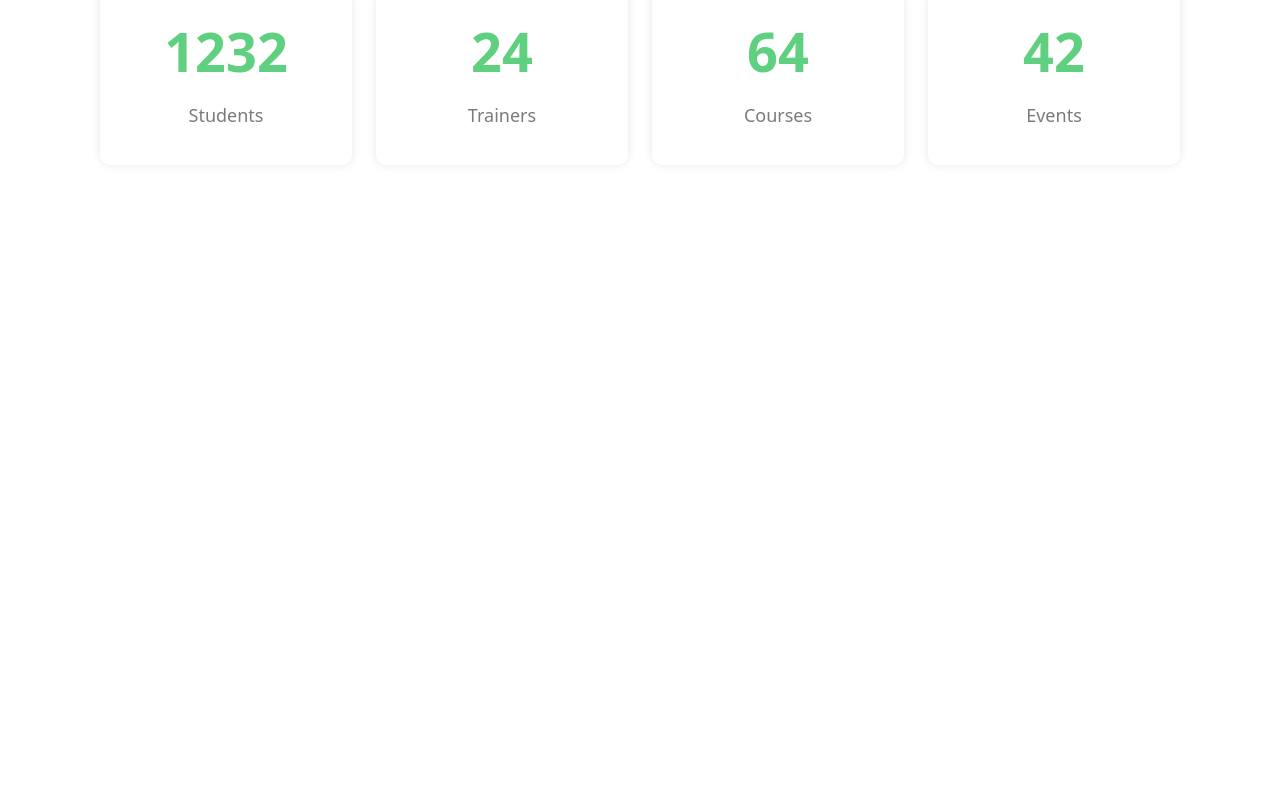
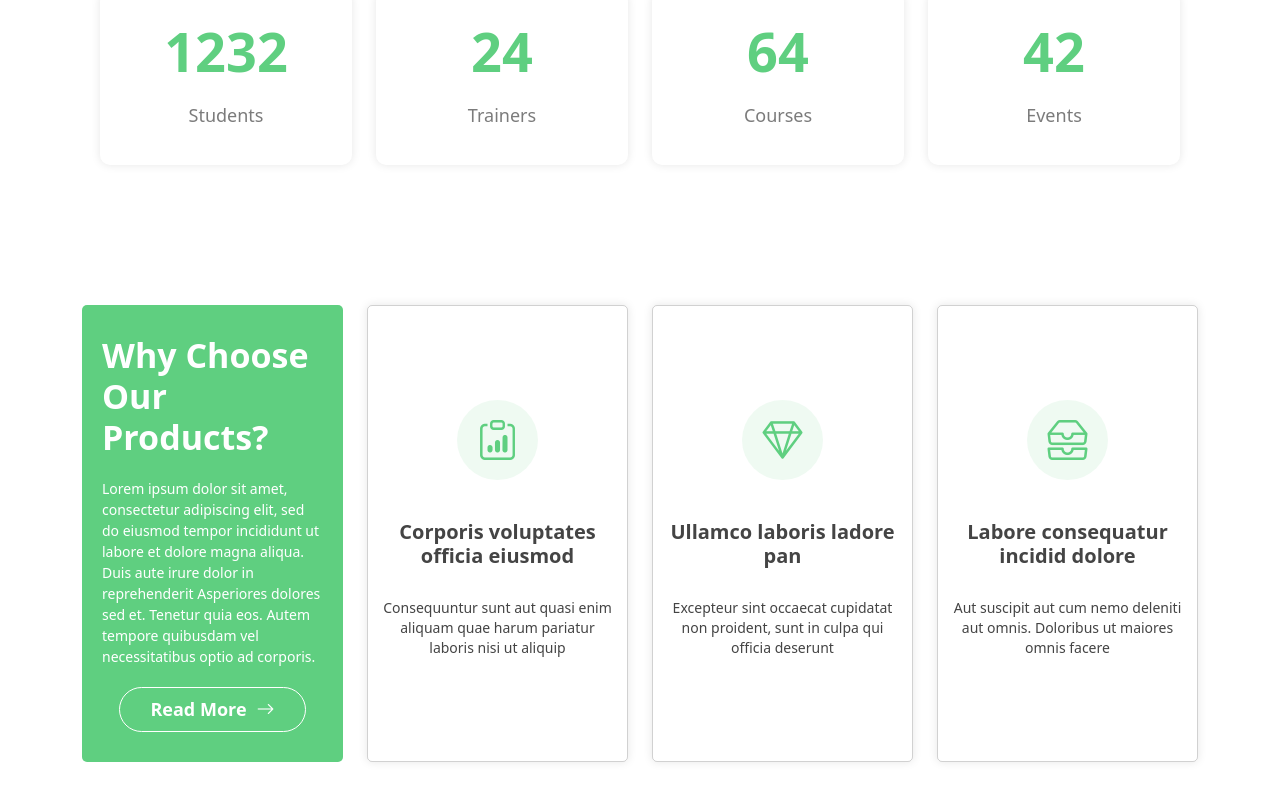
Before and after one commit to faribacss/Nice-School, a React (Vite) app: page / in a window 1280 px wide. Shown: the part 1395-2195 px from the top of the page. Before the commit the page ends 1640 px from the top, so only its background shows below. Built offline with nearby package versions, Linux system fonts and the light colour scheme.

Commit message:
body "why Us" added to project

```diff
--- a/src/App.jsx
+++ b/src/App.jsx
@@ -1,10 +1,12 @@
 import Header from "./components/Header/Header";
 import Body from "./components/Body/Body";
+import About from "./components/About/About";
 function App() {
   return (
     <>
       <Header />
       <Body />
+      <About />
     </>
   );
 }
--- /dev/null
+++ b/src/components/About/About.css
@@ -0,0 +1,95 @@
+.why-us {
+    padding: 60px 20px;
+}
+
+.why-box {
+    background-color: #5fcf80;
+    padding: 30px 20px;
+    border-radius: 5px;
+}
+
+.why-box h3 {
+    font-size: 34px;
+    font-weight: 600;
+    color: #fff;
+    margin-bottom: 20px;
+}
+
+.why-box p {
+    font-size: 14px;
+    color: #fff;
+    margin-bottom: 20px;
+}
+
+.read-more-btn {
+    text-align: center;
+    border: 1px solid #fff;
+    border-radius: 25px;
+    padding: 8px 30px;
+    width: fit-content;
+    margin: 0 auto;
+    gap: 10px;
+    transition: all 0.3s ease-in-out;
+}
+
+.read-more-btn:hover {
+    background-color: #ffffff52;
+    border: 1px solid #ffffff52;
+}
+
+.read-more-btn a{
+    color: #fff;
+    text-decoration: none;
+    font-size: 18px;
+    font-weight: 600;
+}
+
+.read-more-btn i {
+    color: #fff;
+    font-size: 18px;
+    transition: all 0.3s ease-in-out;
+}
+
+.read-more-btn:hover i {
+    transform: translateX(5px);
+}
+
+.icon-box {
+    border: 1px solid #4444443f;
+    padding: 20px 10px;
+    border-radius: 5px;
+    text-align: center;
+    width: 100%;
+    height: 100%;
+    line-height: 20px;
+    box-shadow: 0 0 10px 0 rgba(0, 0, 0, 0.1);
+    transition: all 0.3s ease-in-out;
+}
+
+.icon-box i{
+    margin-bottom: 40px;
+    font-size: 40px;
+    color: #5fcf80;
+    transition: all 0.3s ease-in-out;
+    background-color: #5fcf801a;
+    padding: 20px;
+    border-radius: 50%;
+}
+
+.icon-box:hover i{
+    background-color: #5fcf80;
+    color: #fff;
+}
+
+.icon-box h4 {
+    font-size: 20px;
+    font-weight: 600;
+    color: #444444;
+    margin-bottom: 30px;
+}
+
+.icon-box p {
+    font-size: 14px;
+    color: #444444;
+    margin-bottom: 10px;
+}
--- /dev/null
+++ b/src/components/About/About.jsx
@@ -0,0 +1,74 @@
+import "./About.css";
+import AboutItem from "./AboutItem";
+import AOS from "aos";
+import "aos/dist/aos.css";
+import { useEffect } from "react";
+
+function About() {
+    const aboutItems = [
+      {
+        id: 1,
+        icon: "bi-clipboard-data",
+        title: "Corporis voluptates officia eiusmod",
+        description:
+          "Consequuntur sunt aut quasi enim aliquam quae harum pariatur laboris nisi ut aliquip",
+      },
+      {
+        id: 2,
+        icon: "bi-gem",
+        title: "Ullamco laboris ladore pan",
+        description:
+          "Excepteur sint occaecat cupidatat non proident, sunt in culpa qui officia deserunt",
+      },
+      {
+        id: 3,
+        icon: "bi-inboxes",
+        title: "Labore consequatur incidid dolore",
+        description:
+          "Aut suscipit aut cum nemo deleniti aut omnis. Doloribus ut maiores omnis facere",
+      },
+    ];
+    useEffect(() => {
+        AOS.init({
+            duration: 800, // زمان انیمیشن‌ها (ms)
+            once: true, // فقط یکبار انیمیشن اجرا شه
+        });
+    }, []);
+    return (
+      <section className="why-us">
+        <div className="container">
+          <div className="row gy-4">
+            <div
+              className="col-md-6 col-xl-3"
+              aos-init
+              aos-animate="fade-up"
+              data-aos-delay="110"
+            >
+              <div className="why-box">
+                <h3>Why Choose Our Products?</h3>
+                <p>
+                  Lorem ipsum dolor sit amet, consectetur adipiscing elit, sed
+                  do eiusmod tempor incididunt ut labore et dolore magna aliqua.
+                  Duis aute irure dolor in reprehenderit Asperiores dolores sed
+                  et. Tenetur quia eos. Autem tempore quibusdam vel
+                  necessitatibus optio ad corporis.
+                </p>
+                <div className="text-center d-flex justify-content-center align-items-center read-more-btn">
+                  <a href="#" className="btn-get-started">
+                    Read More
+                  </a>
+                  <i className="bi bi-arrow-right"></i>
+                </div>
+              </div>
+            </div>
+
+            {aboutItems.map((item) => (
+              <AboutItem key={item.id} {...item} />
+            ))}
+          </div>
+        </div>
+      </section>
+    );
+}
+
+export default About;
--- /dev/null
+++ b/src/components/About/AboutItem.jsx
@@ -0,0 +1,13 @@
+function AboutItem({icon, title, description}) {
+    return (
+      <div className="col-lg-3 col-md-6" data-aos="fade-up" data-aos-delay="150">
+        <div className="icon-box d-flex justify-content-center align-items-center flex-column">
+          <i className={`bi ${icon}`}></i>
+          <h4>{title}</h4>
+          <p>{description}</p>
+        </div>
+      </div>
+    );
+}
+
+export default AboutItem;
```
